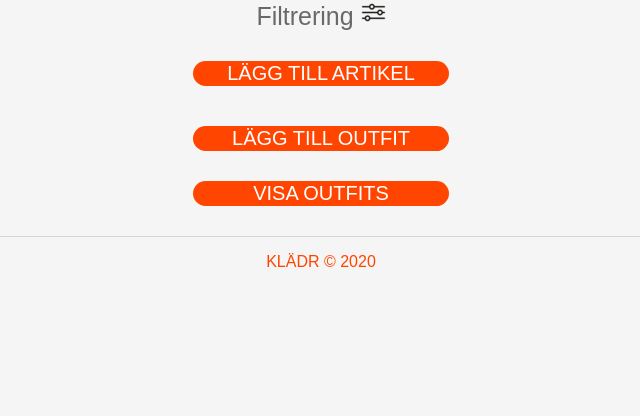
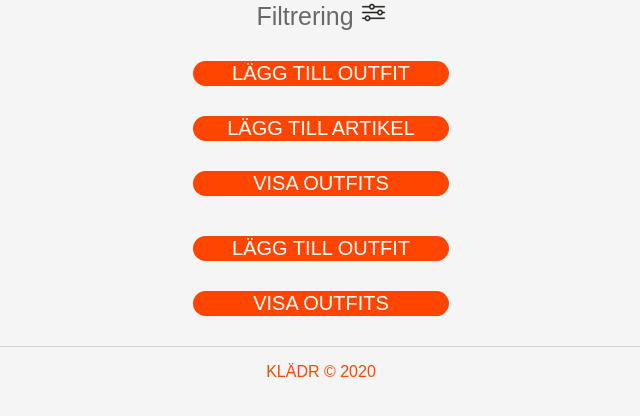
Before and after one commit to JohanFrom/KLADR, a Flask app: page /wardrobe/1 in a window 1280 px wide. Shown: the part 230-646 px from the top of the page, without its empty margins (319-959 px from the left). Run offline with Flask 2, Linux system fonts and the light colour scheme; data that the repository does not hold is empty; some libraries are stand-ins or nearby versions; some web fonts are replaced.

Commit message:
edit filter-menu buttons

```diff
--- a/templates/wardrobe.html
+++ b/templates/wardrobe.html
@@ -100,7 +100,22 @@
                     {% endif %}
                 {% endwith %}
             </div>
+
+        <div id="wardrobe-buttons">
+            <button id="add-outfit"><a href="{{url_for('outfits')}}">LÄGG TILL OUTFIT</a></button>
+
             <button id="add-article"><a href="{{url_for('insert')}}">LÄGG TILL ARTIKEL</a></button>
+
+            <button id="list-outfit"><a href="{{url_for('list_outfits')}}">VISA OUTFITS</a></button>
+
+            <!--<div id="wardrobe-buttons-article">
+                <button id="add-article"><a href="{{url_for('insert')}}">LÄGG TILL ARTIKEL</a></button>
+            </div>
+            <div id="wardrobe-buttons-outfit">
+                <button id="add-outfit"><a href="{{url_for('outfits')}}">LÄGG TILL OUTFIT</a></button>
+                <button id="list-outfit"><a href="{{url_for('list_outfits')}}">VISA OUTFITS</a></button>
+            </div>-->
+        </div>
 
             <div id="wardrobe">
                 {% for name in path %}
```
